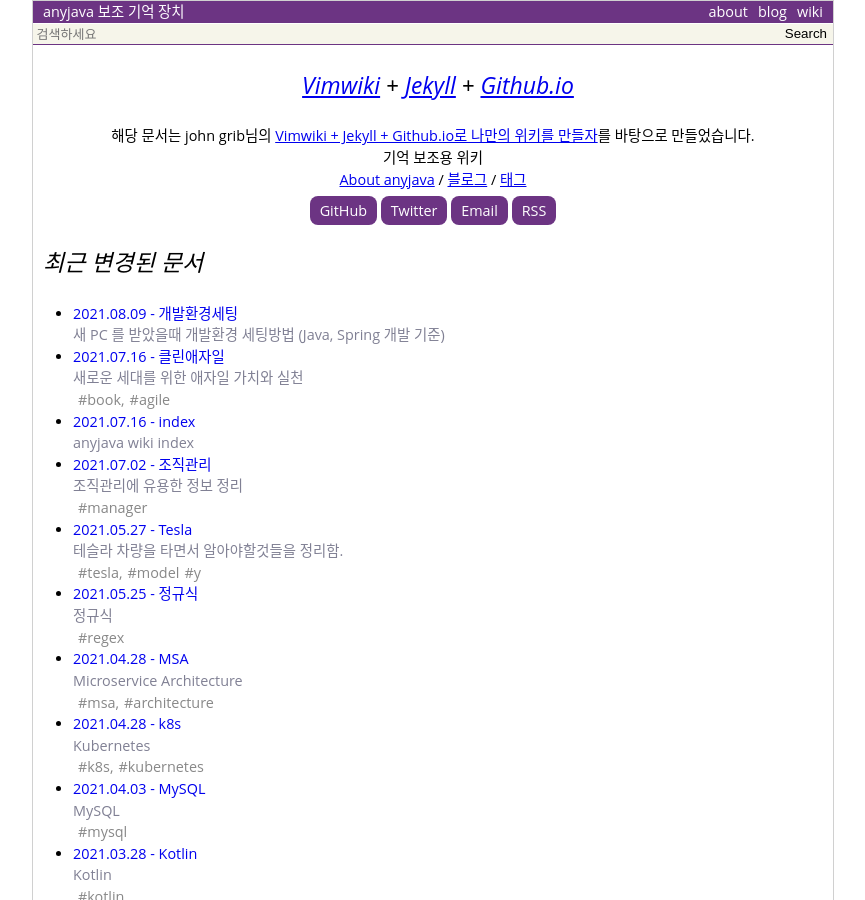
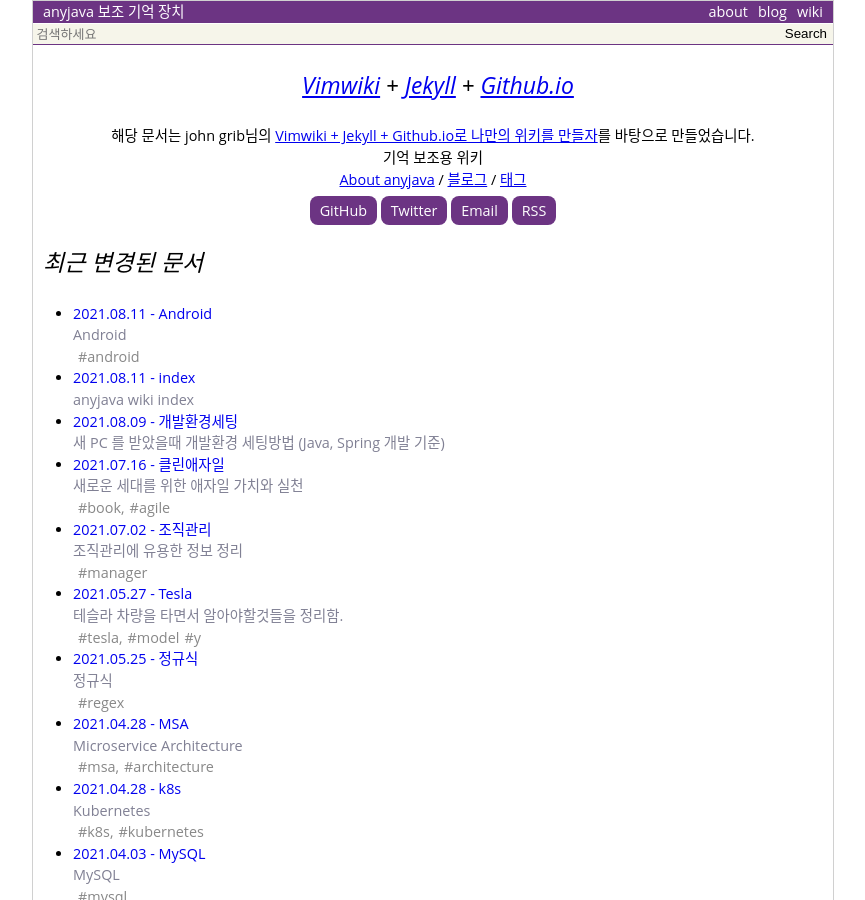
Before and after one commit to anyjava/anyjava.github.io, a Jekyll site: the page built from index.html, in a window 1280 px wide and 900 px high. Shown: the whole window, without its empty margins (207-1072 px from the left). Built offline with Jekyll 4.4.1, drawn with Linux system fonts in a browser that asks for light colours; some of the changed text lies outside the part shown.

Commit message:
ADD android.md

```diff
--- a/_data/pageMap.yml
+++ b/_data/pageMap.yml
@@ -12,7 +12,7 @@
     summary: '새 PC 를 받았을때 개발환경 세팅방법 (Java, Spring 개발 기준)'
     parent: index
     url: /wiki/개발환경세팅
-    updated: '2021-07-12 12:37:05 +0900'
+    updated: '2021-08-09 10:27:11 +0900'
     children: []
 기본적인내용:
     type: wiki
@@ -61,6 +61,14 @@
     parent: Infra
     url: /wiki/Airflow
     updated: '2020-02-17 17:45:06 +0900'
+    children: []
+Android:
+    type: wiki
+    title: Android
+    summary: Android
+    parent: index
+    url: /wiki/Android
+    updated: '2021-08-11 11:34:42 +0900'
     children: []
 Architecture:
     type: wiki
@@ -228,7 +236,7 @@
     summary: 'anyjava wiki index'
     parent: null
     url: /wiki/index
-    updated: '2021-07-16 09:58:00 +0900'
+    updated: '2021-08-11 11:33:57 +0900'
     children: []
 Infra:
     type: wiki
--- a/_data/tagList.yml
+++ b/_data/tagList.yml
@@ -5,6 +5,7 @@
 - agile
 - 'airflow,'
 - amqp
+- android
 - annoatation
 - architecture
 - 'async,'
--- a/_data/tagMap.yml
+++ b/_data/tagMap.yml
@@ -28,6 +28,8 @@
     - {fileName: Airflow}
 datapipline:
     - {fileName: Airflow}
+android:
+    - {fileName: Android}
 architecture:
     - {fileName: Architecture}
     - {fileName: MSA}
--- a/_wiki/index.md
+++ b/_wiki/index.md
@@ -3,7 +3,7 @@
 title   : index
 summary : anyjava wiki index
 date    : 2018-08-15 19:41:36 +0900
-updated : 2021-07-16 09:58:00 +0900
+updated : 2021-08-11 11:33:57 +0900
 tags    :
 toc     : true
 public  : true
@@ -70,6 +70,7 @@
 * [[SonarQube]]
 * [[Synology]]
 * [[정규식]]
+* [[Android]]
 
 * [[조직관리]]
 * [[Books]]
```
Also changed, not shown: _wiki/Android.md (added, +19 -0 lines).
